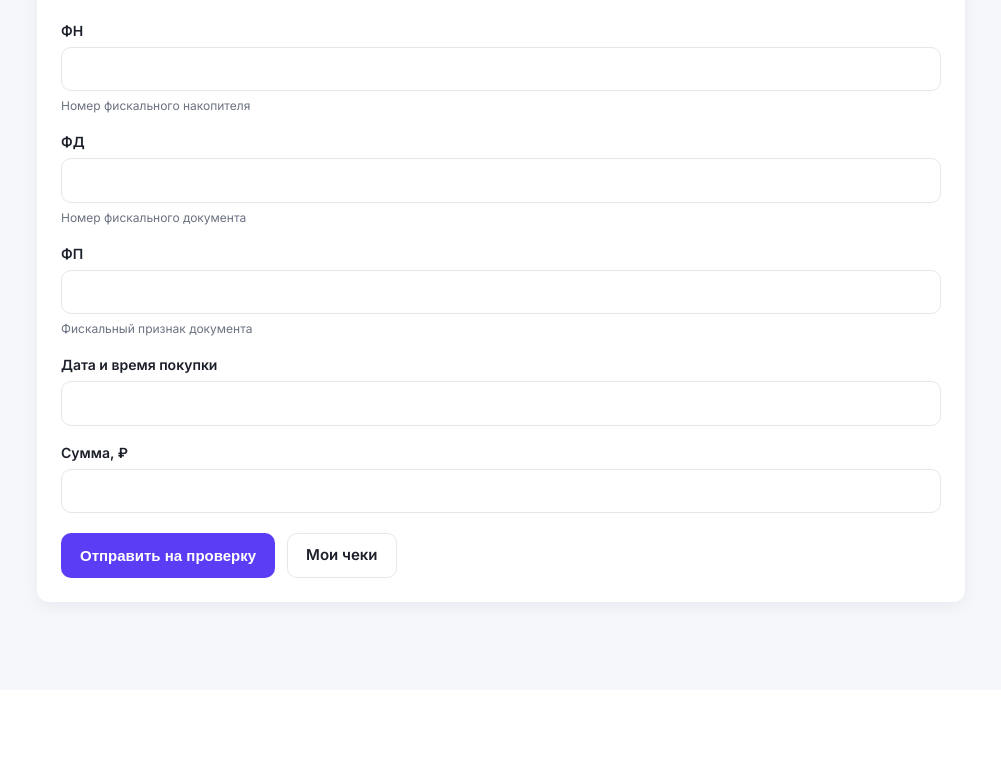
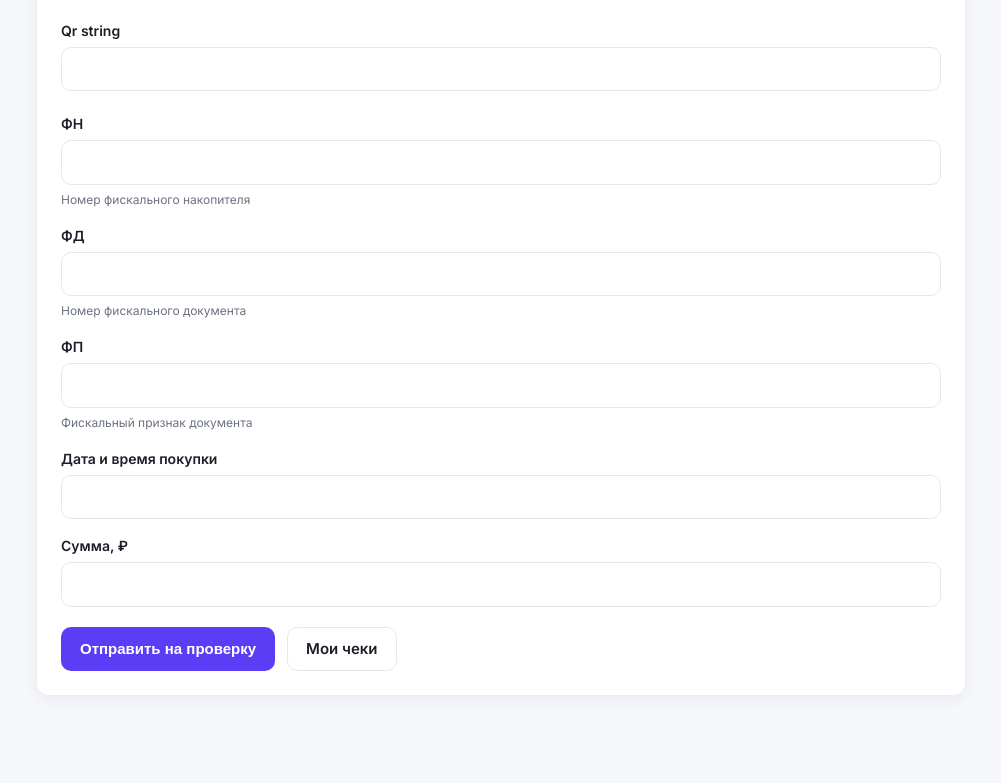
Before and after one commit to Nu-nik-kak-nik/lucky_receipt, a Django app: template lucky_receipt/templates/receipts/receipt_form.html in a window 1280 px wide. Shown: the part 172-955 px from the top of the page, without its empty margins (139-1140 px from the left). Before the commit the page ends 783 px from the top, so only its background shows below. Run offline with Django 5.2, Linux system fonts and the light colour scheme; the template is opened without the code that fills it, so the values that code supplies are empty, except form fields; tables that the repository leaves empty hold one stand-in row (values such as "Sample post"); form fields are guessed from the names that the template uses.

Commit message:
edit qr row

```diff
--- a/lucky_receipt/templates/receipts/receipt_form.html
+++ b/lucky_receipt/templates/receipts/receipt_form.html
@@ -19,6 +19,15 @@
           action="{% url 'receipts:create' %}"
           novalidate>
         {% csrf_token %}
+
+        <div class="form__row">
+            <label class="form__label" for="{{ form.qr_string.id_for_label }}">
+                {{ form.qr_string.label }}
+            </label>
+            {{ form.qr_string }}
+            <small class="form__hint">{{ form.qr_string.help_text }}</small>
+            <div class="form__error" data-error-for="qr_string"></div>
+        </div>
 
         <div class="form__row">
             <label class="form__label" for="{{ form.fn.id_for_label }}">ФН</label>
```
